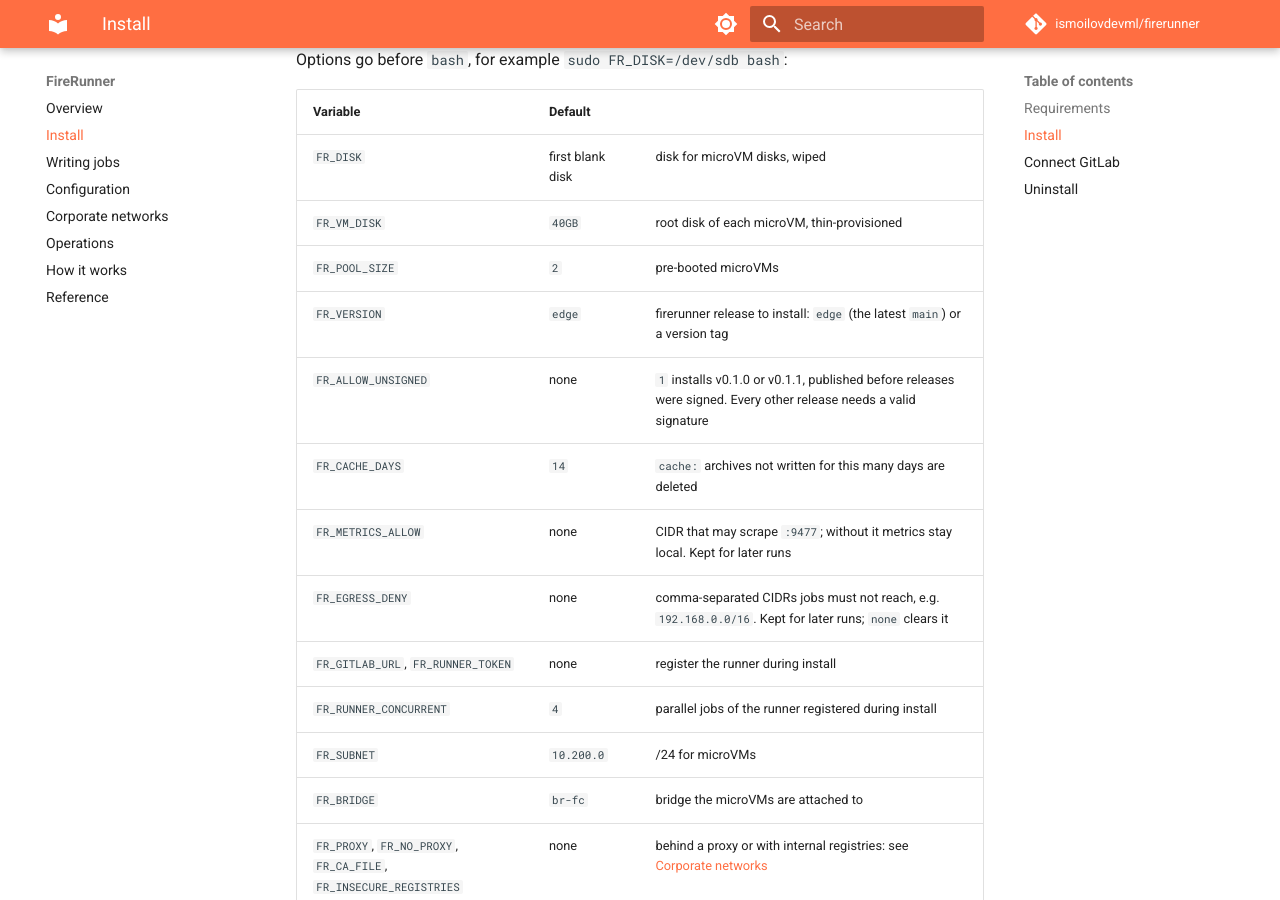
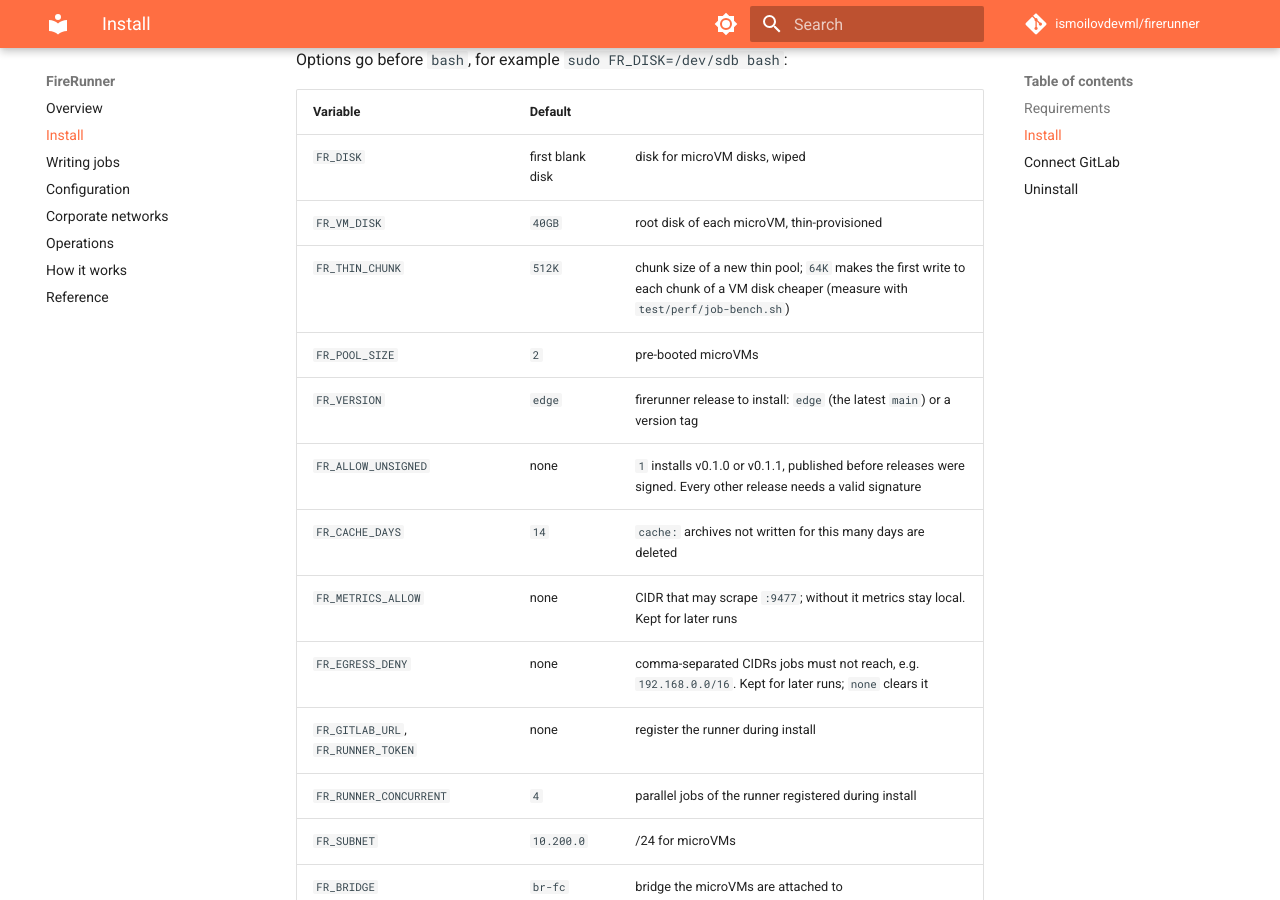
Before and after one commit to ismoilovdevml/firerunner, an MkDocs documentation site: the page built from docs/install.md, in a window 1280 px wide and 900 px high, scrolled down 921 px. Built offline with MkDocs 1.6.1 and Material for MkDocs 9.7.7, drawn with Linux system fonts in a browser that asks for light colours; comment, search, counter and statistics services are not loaded.

Commit message:
install.sh: DNS cache for microVMs, root-only cache stores, thin pool chunk size
- dnsmasq keeps 10000 names instead of 150: every microVM starts with an
  empty resolver cache.
- /var/lib/firerunner/cache and registry are root only: they hold every
  project's cache: archives and pulled images.
- FR_THIN_CHUNK sets the chunk size of a new thin pool (default 512K as
  before).

```diff
--- a/docs/install.md
+++ b/docs/install.md
@@ -38,6 +38,7 @@ Options go before `bash`, for example `sudo FR_DISK=/dev/sdb bash`:
 |---|---|---|
 | `FR_DISK` | first blank disk | disk for microVM disks, wiped |
 | `FR_VM_DISK` | `40GB` | root disk of each microVM, thin-provisioned |
+| `FR_THIN_CHUNK` | `512K` | chunk size of a new thin pool; `64K` makes the first write to each chunk of a VM disk cheaper (measure with `test/perf/job-bench.sh`) |
 | `FR_POOL_SIZE` | `2` | pre-booted microVMs |
 | `FR_VERSION` | `edge` | firerunner release to install: `edge` (the latest `main`) or a version tag |
 | `FR_ALLOW_UNSIGNED` | none | `1` installs v0.1.0 or v0.1.1, published before releases were signed. Every other release needs a valid signature |
```
Also changed, not shown: 1 other file.
